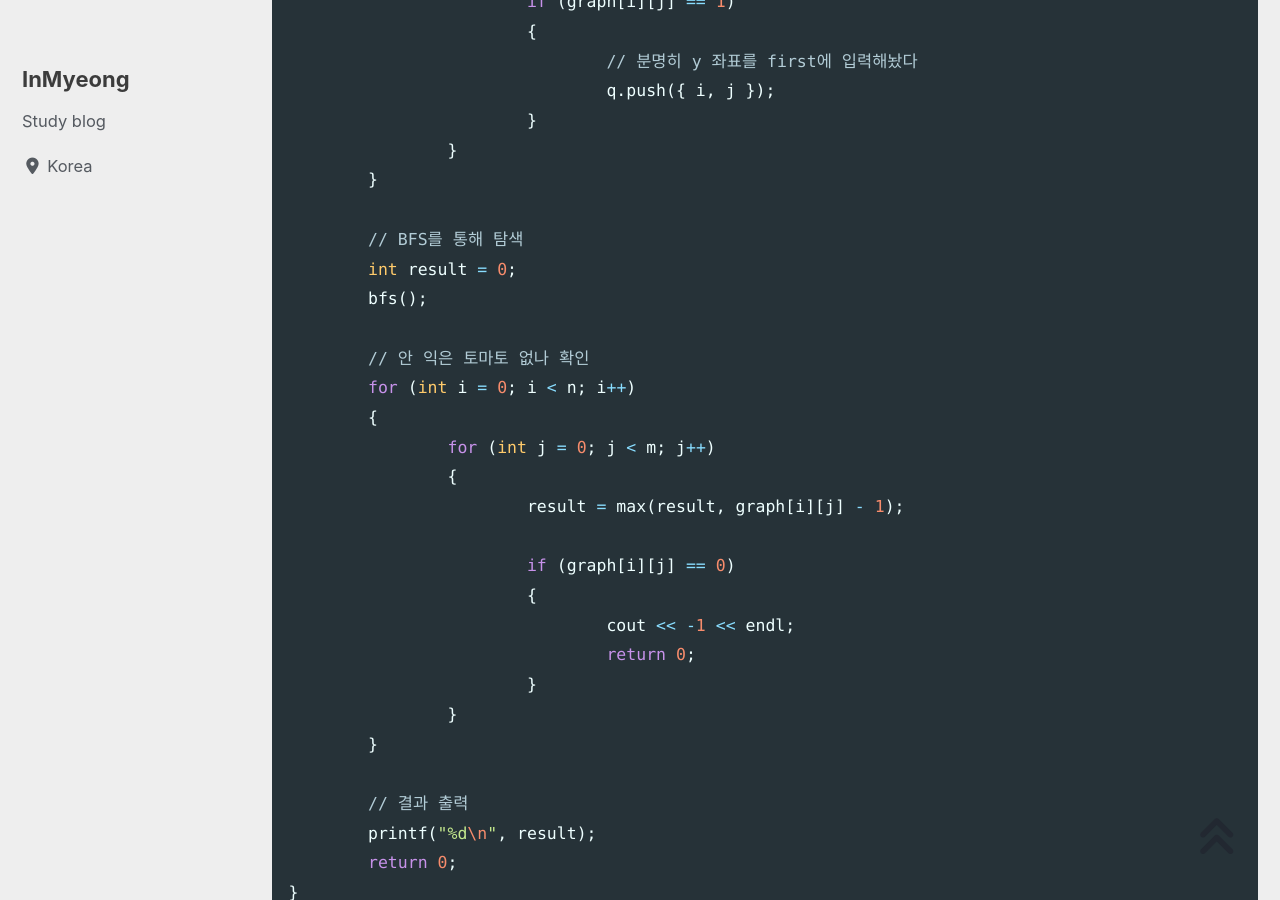
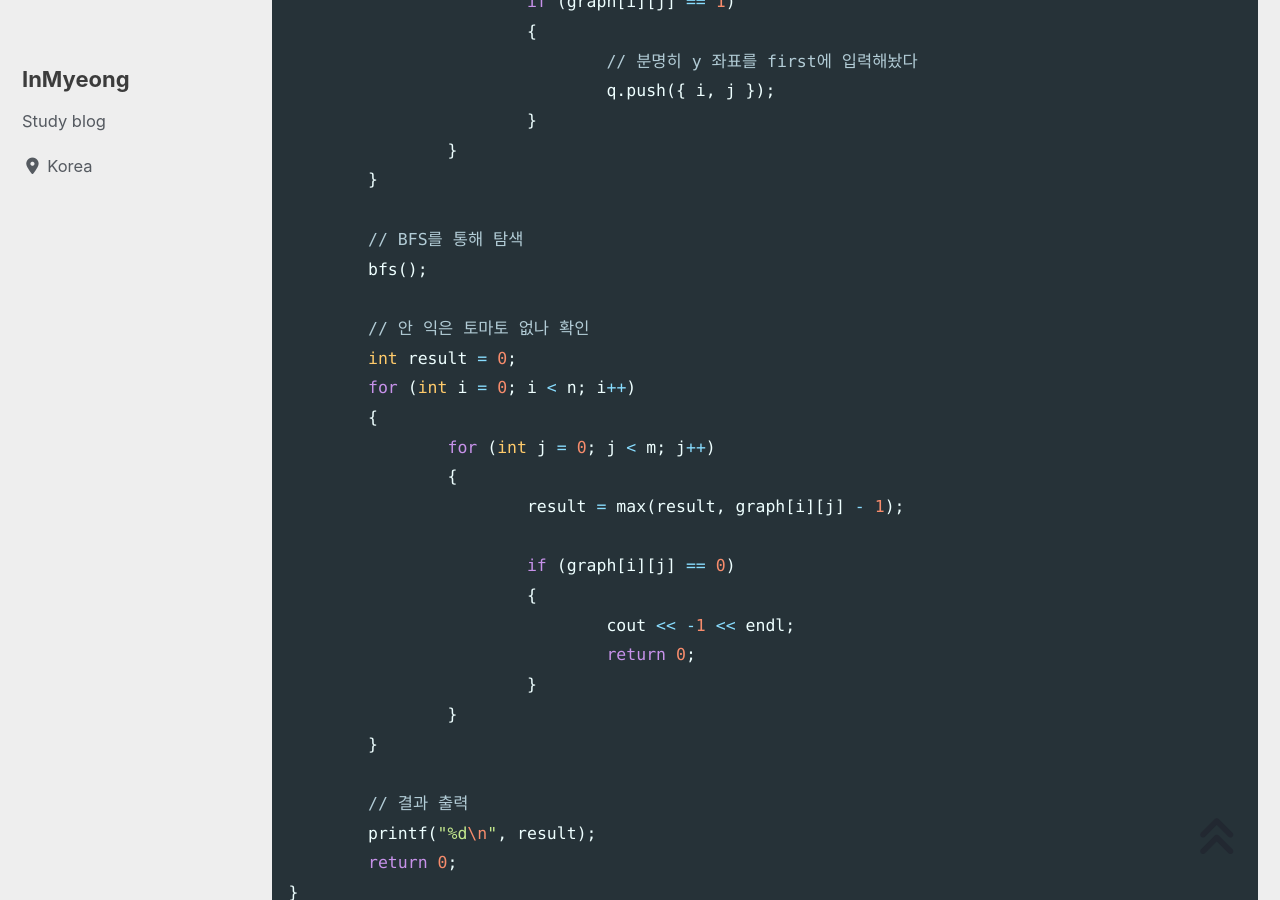
Before and after one commit to devMyeong/devMyeong.github.io, a Jekyll site: the page built from _posts/codingTest/2022-09-25-백준.md, in a window 1280 px wide and 900 px high, scrolled down 43707 px. Built offline with Jekyll 4.4.1, drawn with Linux system fonts in a browser that asks for light colours; cached includes are drawn as plain includes; nearby versions of some CDN libraries; some web fonts are replaced; comment, search, counter and statistics services are not loaded.

Commit message:
Chore : 수정

```diff
--- a/_posts/codingTest/2022-09-25-백준.md
+++ b/_posts/codingTest/2022-09-25-백준.md
@@ -1325,10 +1325,10 @@ int main()
 	}
 
 	// BFS를 통해 탐색
+	bfs();
+
+	// 안 익은 토마토 없나 확인
 	int result = 0;
-	bfs();
-
-	// 안 익은 토마토 없나 확인
 	for (int i = 0; i < n; i++)
 	{
 		for (int j = 0; j < m; j++)
```
